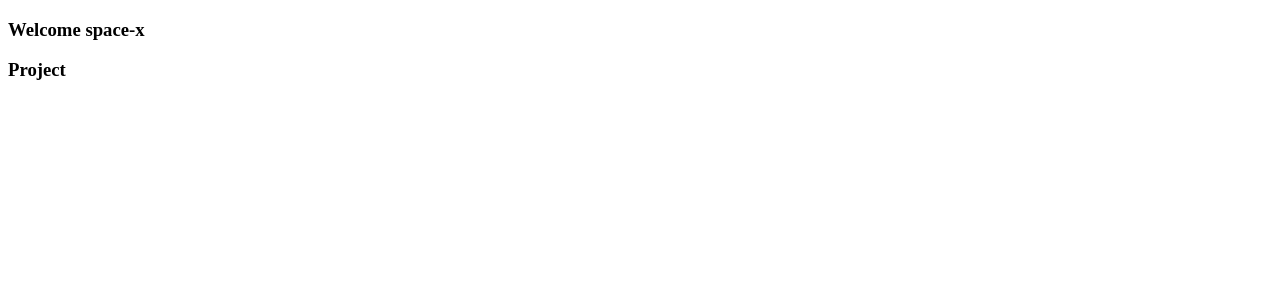
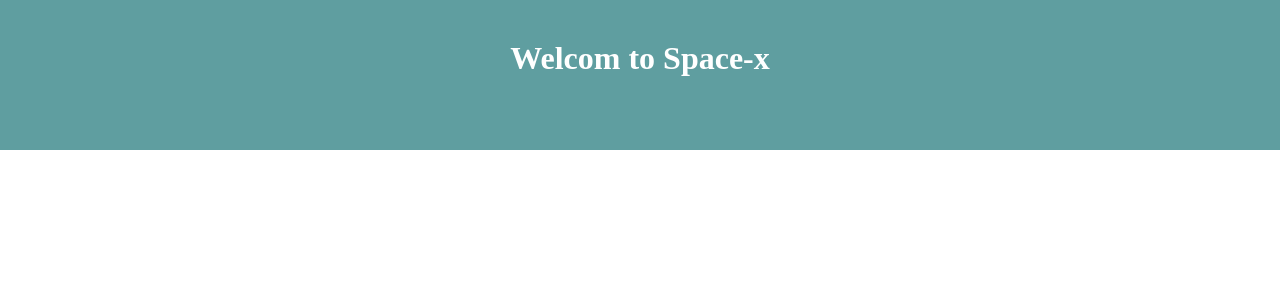
Before and after one commit to bathulayk7/space-x, a React (Create React App) app: page / in a window 1280 px wide. Shown: the top 300 px of the page. Built offline with nearby package versions, Linux system fonts and the light colour scheme.

Commit message:
Add header Component

```diff
--- a/src/App.jsx
+++ b/src/App.jsx
@@ -1,10 +1,11 @@
 import React from "react";
+import { Header } from "./components/Header/Header";
+import "./style.css"
 
 function App() {
   return (
      <div className="App">
-      <h3>Welcome space-x</h3>
-      <h3>Project</h3>
+       <Header/>
     </div>
   );
 }
--- /dev/null
+++ b/src/components/Header/Header.jsx
@@ -0,0 +1,11 @@
+import React from "react"
+import "./style.css"
+export class Header extends React.Component{
+    render(){
+        return(
+            <div className="header">
+                <h1>Welcom to Space-x</h1>
+            </div>
+        )
+    }
+}
--- /dev/null
+++ b/src/components/Header/style.css
@@ -0,0 +1,11 @@
+.header {
+  background-color: cadetblue;
+  height: 150px;
+  width: 100%;
+  display: inline-block;
+}
+.header h1 {
+  color: white;
+  text-align: center;
+  margin-top: 40px;
+}
--- /dev/null
+++ b/src/style.css
@@ -0,0 +1,3 @@
+body{
+    margin: 0px;
+}
```
